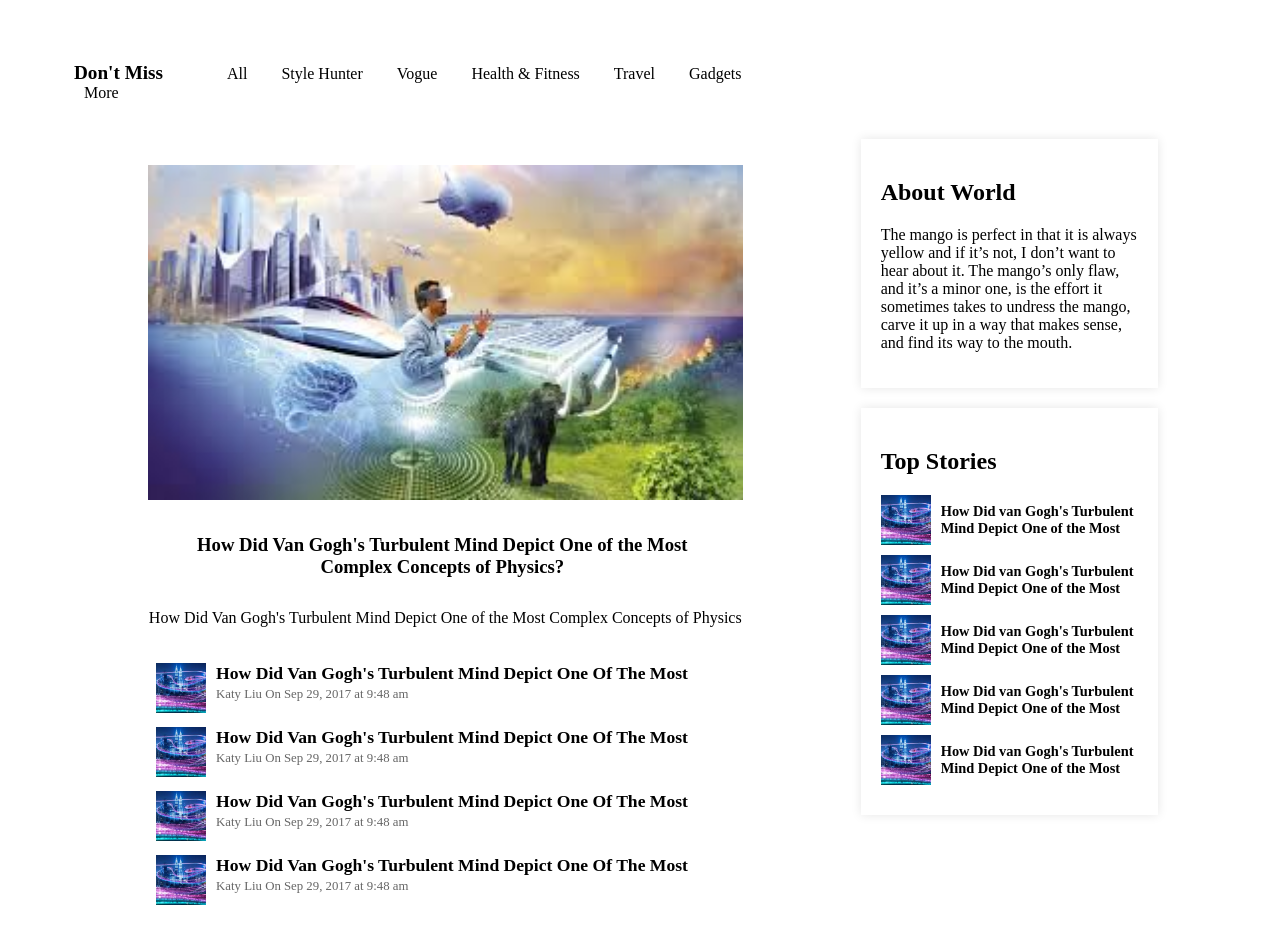
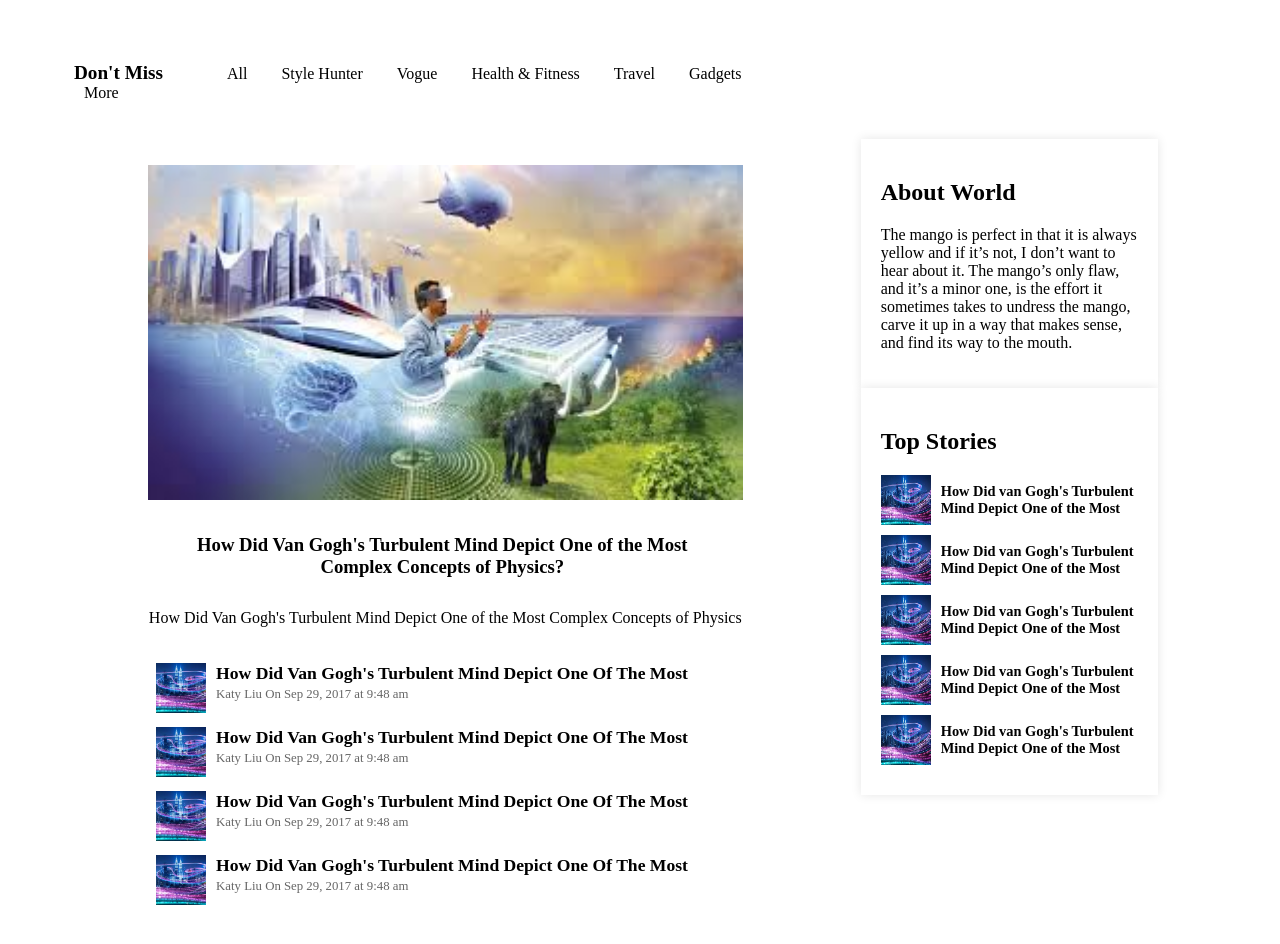
Before and after one commit to amirasaeed32/NtiTasks, a plain HTML site: page task1/task1.html in a window 1280 px wide. Shown: the part 480-1424 px from the top of the page. Drawn offline with Linux system fonts and the light colour scheme.

Commit message:
Update style.css

```diff
--- a/task1/css/style.css
+++ b/task1/css/style.css
@@ -23,7 +23,6 @@ header {
     height: 25rem;
     background-repeat: no-repeat;
     padding: 1rem 0;
-    backdrop-filter: blur(10px);
 }
 nav {
     display: inline-block;
@@ -131,7 +130,7 @@ section {
     margin-left: 10%;
     display: flex;
     flex-direction: column;
-    gap: 20px;
+
 }
 .diiiv {
     width: 60%;
@@ -152,7 +151,6 @@ section {
 .top .story img {
     width: 50px;
     height: 50px;
-    object-fit: cover;
     margin-right: 10px;
 }
 
```
